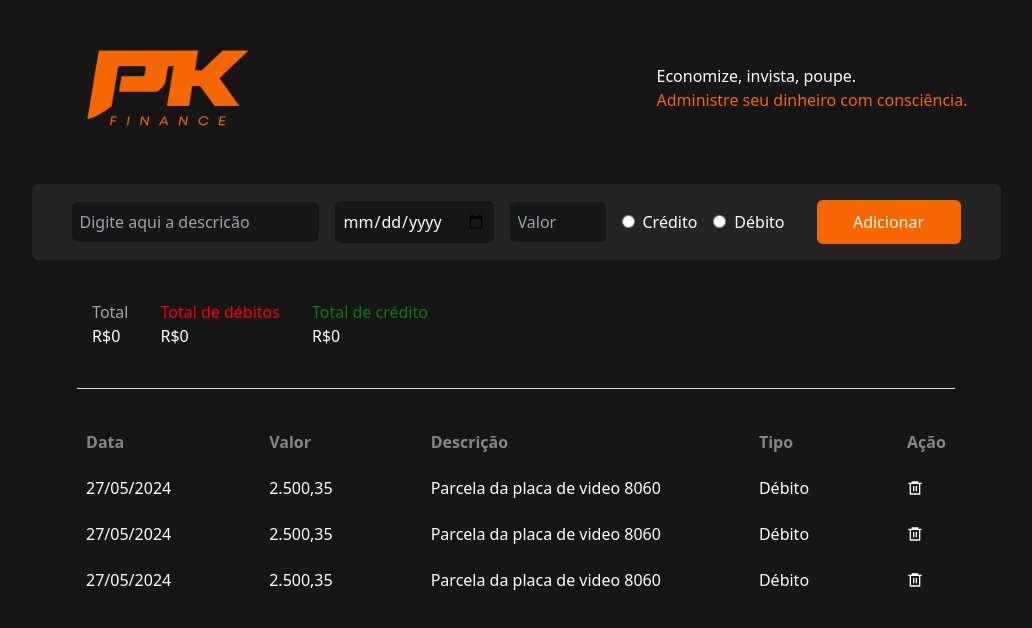
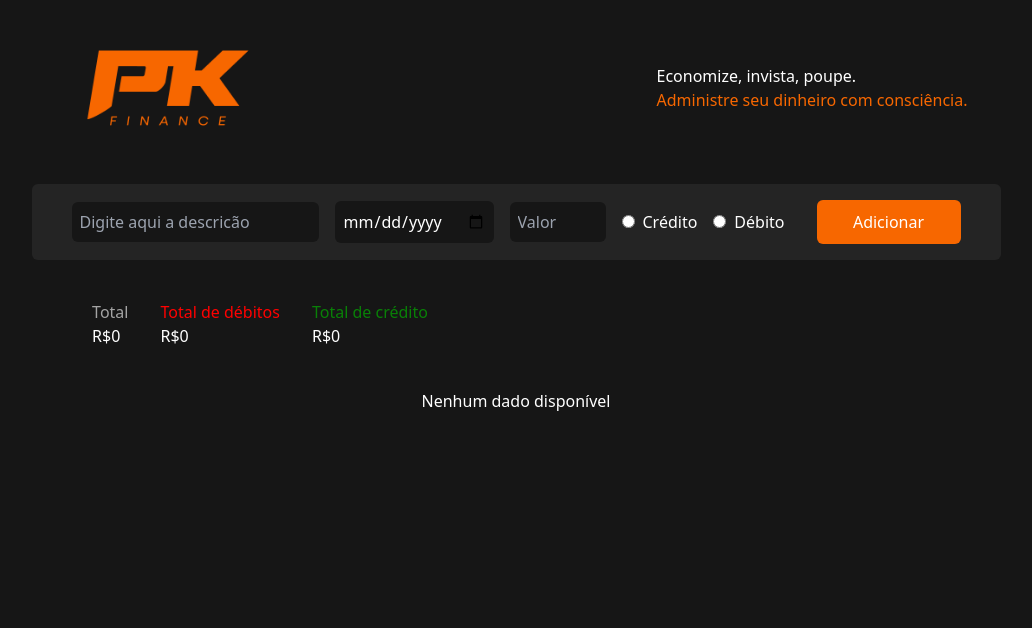
Before and after one commit to gustavogonzag/pk_finance, a React (Vite) app: page / in a window 1280 px wide. Shown: the top 628 px of the page, without its empty margins (124-1156 px from the left). Built offline with nearby package versions, Linux system fonts and the light colour scheme.

Commit message:
feat: insert values on list

```diff
--- a/src/components/list.tsx
+++ b/src/components/list.tsx
@@ -1,6 +1,39 @@
+import { useEffect, useState } from "react";
 import { RiDeleteBin6Line } from "react-icons/ri";
 
-function list() {
+type Registro = {
+    descricao: string;
+    data: string;
+    valor: string;
+    selectedOption: 'credito' | 'debito';
+};
+
+function List() {
+
+    const [registros, setRegistros] = useState<Registro[]>([]);
+
+    useEffect(() => {
+        const registrosFinanceiros = JSON.parse(localStorage.getItem('registrosFinanceiros') || '[]');
+        if (registrosFinanceiros) {
+            setRegistros(registrosFinanceiros);
+        }
+    }, []);
+
+    if (registros.length === 0) {
+        return <td className="mt-10 text-center text-[#FFF]">Nenhum dado disponível</td>;
+    }
+
+    const handleDelete = (index: number) => {
+        const updatedData = registros.filter((_, i) => i !== index);
+        setRegistros(updatedData);
+        localStorage.setItem('registrosFinanceiros', JSON.stringify(updatedData));
+      };
+
+    const formatCurrency = (value: string) => {
+        const numberValue = parseFloat(value.replace(/[^\d.-]/g, ''));
+        return numberValue.toLocaleString('pt-BR', { style: 'currency', currency: 'BRL' });
+      };
+
     return (
         <div className="flex flex-wrap justify-center mt-10">
             <div>
@@ -18,33 +51,25 @@ function list() {
                         </tr>
                     </thead>
                     <tbody className="text-[#FFF]">
-                        <tr>
-                            <td>27/05/2024</td>
-                            <td>2.500,35</td>
-                            <td>Parcela da placa de video 8060</td>
-                            <td>Débito</td>
-                            <td><RiDeleteBin6Line className="cursor-pointer"/></td>
-                        </tr>
-                        <tr>
-                            <td>27/05/2024</td>
-                            <td>2.500,35</td>
-                            <td>Parcela da placa de video 8060</td>
-                            <td>Débito</td>
-                            <td><RiDeleteBin6Line className="cursor-pointer"/></td>
-                        </tr>
-                        <tr>
-                            <td>27/05/2024</td>
-                            <td>2.500,35</td>
-                            <td>Parcela da placa de video 8060</td>
-                            <td>Débito</td>
-                            <td><RiDeleteBin6Line className="cursor-pointer"/></td>
-                        </tr>
+                        {registros.map((data, index) => (
+                            <tr key={index}>
+                                <td>{data.data}</td>
+                                <td>{formatCurrency(data.valor)}</td>
+                                <td>{data.descricao}</td>
+                                <td>{data.selectedOption === 'debito' ? 'Débito' : 'Crédito'}</td>
+                                <td>
+                                    <RiDeleteBin6Line
+                                        className="cursor-pointer"
+                                        onClick={() => handleDelete(index)}
+                                    />
+                                </td>
+                            </tr>
+                        ))}
                     </tbody>
-
                 </table>
             </div>
         </div>
     )
 }
 
-export default list
+export default List
```
